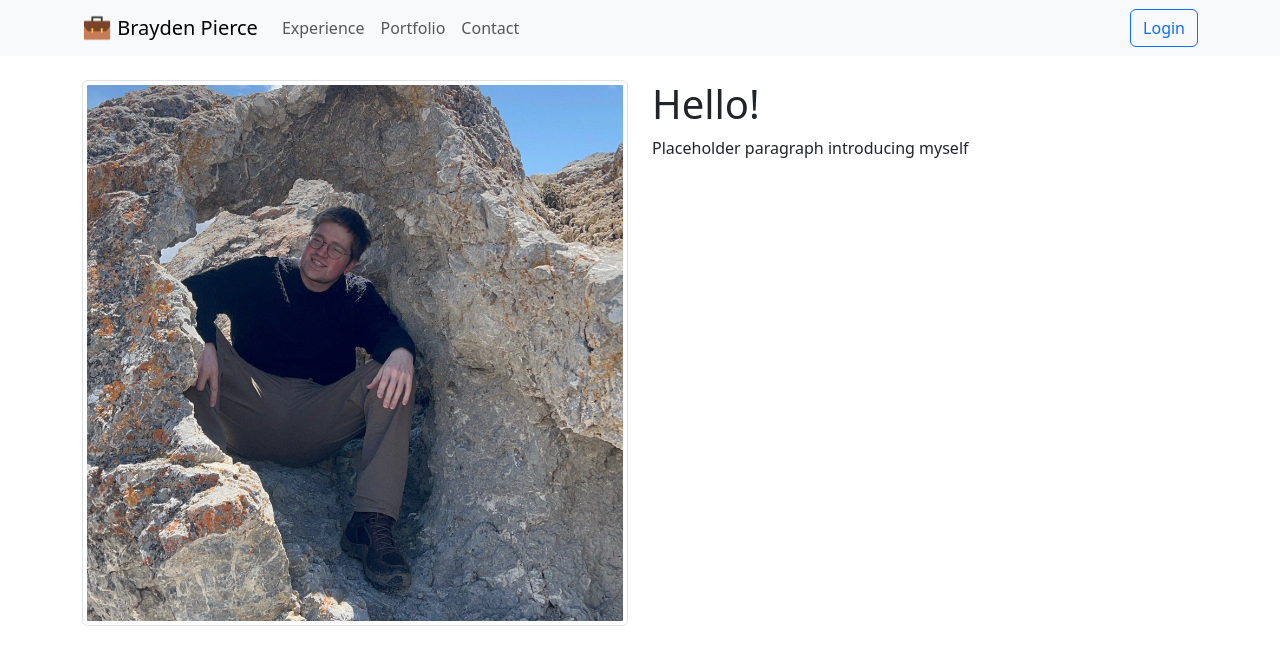
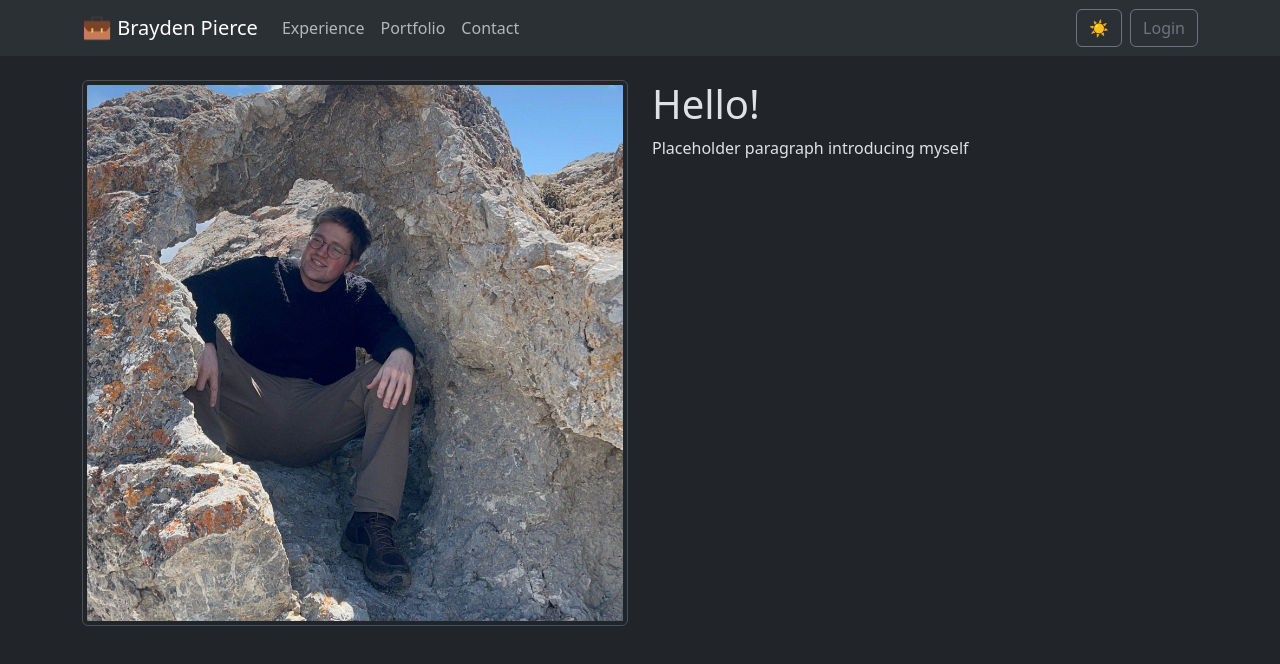
Before and after one commit to BraydenPierce/My-Portfolio-Webpage, a React (Create React App) app in the folder frontend/: page / in a window 1280 px wide. Shown: the top 664 px of the page. Built offline with nearby package versions, Linux system fonts and the light colour scheme.

Commit message:
Toggleable dark mode

```diff
--- a/frontend/src/App.jsx
+++ b/frontend/src/App.jsx
@@ -11,14 +11,27 @@ import Portfolio from "./pages/portfolio";
 import Contact from "./pages/contact";
 import Login from "./pages/login";
 import Register from "./pages/register";
+import { useEffect, useState } from "react";
 
 // send cookies every request (need for sessions to work)
 axios.defaults.withCredentials = true;
 
 const App = () => {
+  const [theme, setTheme] = useState(
+    localStorage.getItem("theme") || "dark"
+  );
+
+  useEffect(() => {
+    document.documentElement.setAttribute("data-bs-theme", theme);
+    localStorage.setItem("theme", theme);
+  }, [theme]);
+
+  const toggleTheme = () =>
+    setTheme((t) => (t === "dark" ? "light" : "dark"));
+
   return (
     <>
-      <NavBar />
+      <NavBar onToggleTheme={toggleTheme} theme={theme}/>
       <Routes>
         <Route path="/" element={<Home />} />
         <Route path="/experience" element={<Xp />} />
--- a/frontend/src/components/Navbar.jsx
+++ b/frontend/src/components/Navbar.jsx
@@ -5,7 +5,7 @@ import Button from "react-bootstrap/Button";
 // import NavDropdown from "react-bootstrap/NavDropdown"; Might use for porfolio
 import { Link } from "react-router-dom";
 
-function NavBar() {
+function NavBar({ onToggleTheme, theme }) {
   return (
     <Navbar expand="lg" className="bg-body-tertiary">
       <Container>
@@ -33,8 +33,15 @@ function NavBar() {
             </Nav.Link>
           </Nav>
           {/* The login button - right aligned */}
-          <Nav>
-            <Button as={Link} to="/login" variant="outline-primary">
+          <Nav className="gap-2">
+            <Button
+              variant="outline-secondary"
+              onClick={onToggleTheme}
+              aria-label="Toggle dark mode"
+            >
+              {theme === "dark" ? "☀️" : "🌙"}
+            </Button>
+            <Button as={Link} to="/login" variant="outline-secondary">
               Login
             </Button>
           </Nav>
```
